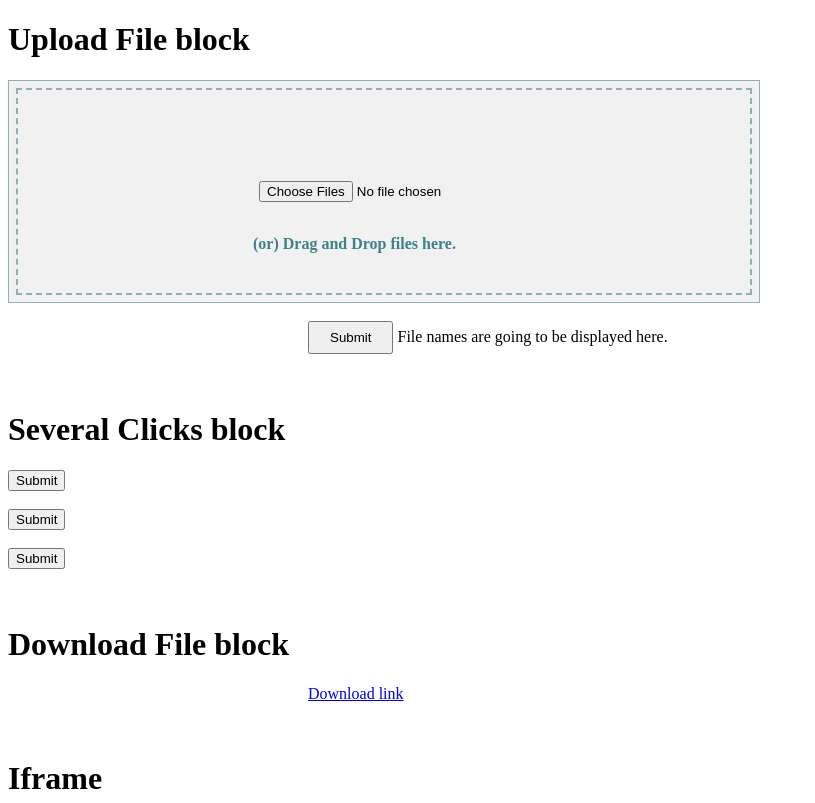
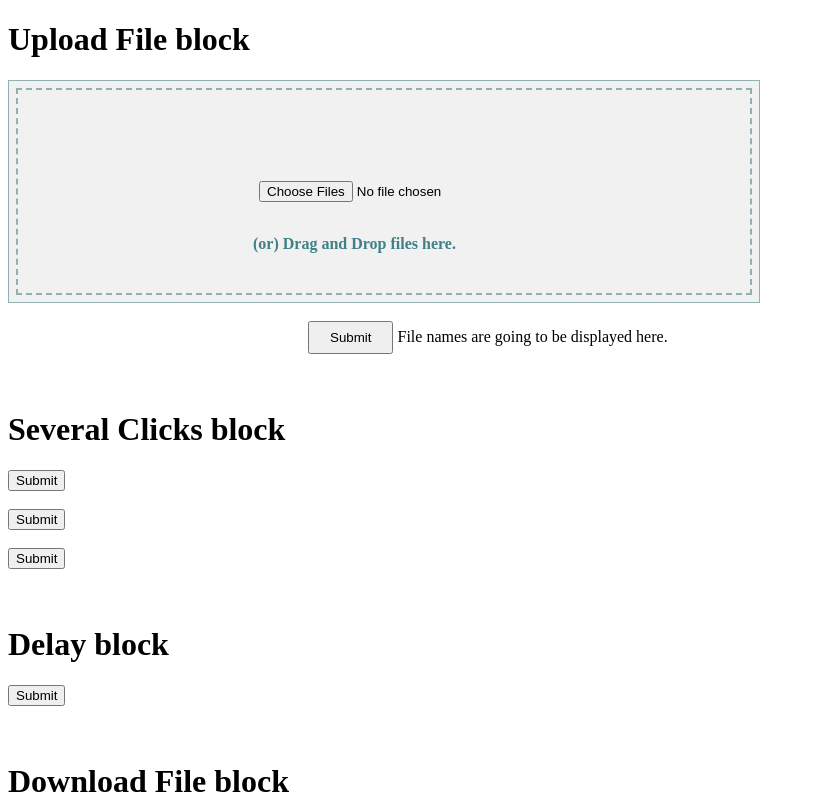
Before and after one commit to Quimikuaxh/WebTest, a website: page public/index.html in a window 1280 px wide. Shown: the top 803 px of the page, without its empty margins (0-815 px from the left). Drawn offline with Linux system fonts and the light colour scheme.

Commit message:
Added delay button

```diff
--- a/public/index.html
+++ b/public/index.html
@@ -57,6 +57,19 @@
         document.getElementById("several-text-"+number).textContent = "Clicked!";
     }
 
+    function delayAction(time){
+        var promise = new Promise(resolve => setTimeout(resolve, time))
+        var newBr = document.createElement("br");
+        var newElement = document.createElement("span");
+        var newText = document.createTextNode("Delay finished!");
+        promise.then(() => {
+            newElement.appendChild(newText);
+            document.getElementById("delay-container")
+            .insertAdjacentElement("beforeend", newElement)
+            .insertAdjacentElement("beforeend", newBr);
+        });
+    }
+
 </script>
 </head>
 <body>
@@ -93,6 +106,15 @@
     <br />
     <br />
     <h1>
+        Delay block
+    </h1>
+    <div class="delay-container" id="delay-container">
+        <button class="delay-btn" id="delay-btn" onclick="delayAction(15000)">Submit</button>
+        <br />
+        <br />
+    </div>
+    <br />
+    <h1>
         Download File block
     </h1>
     <div class="download-container">
```
